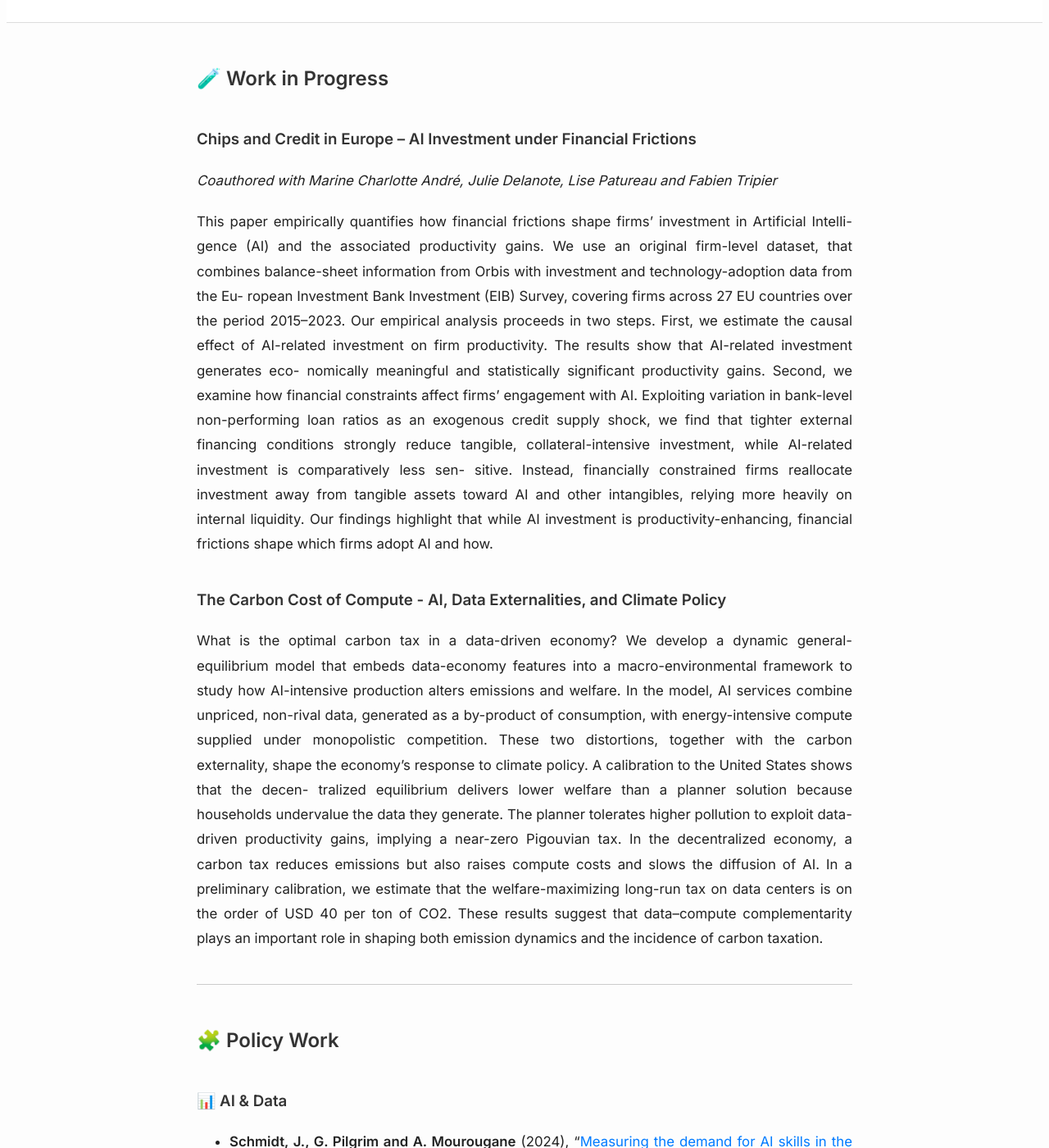
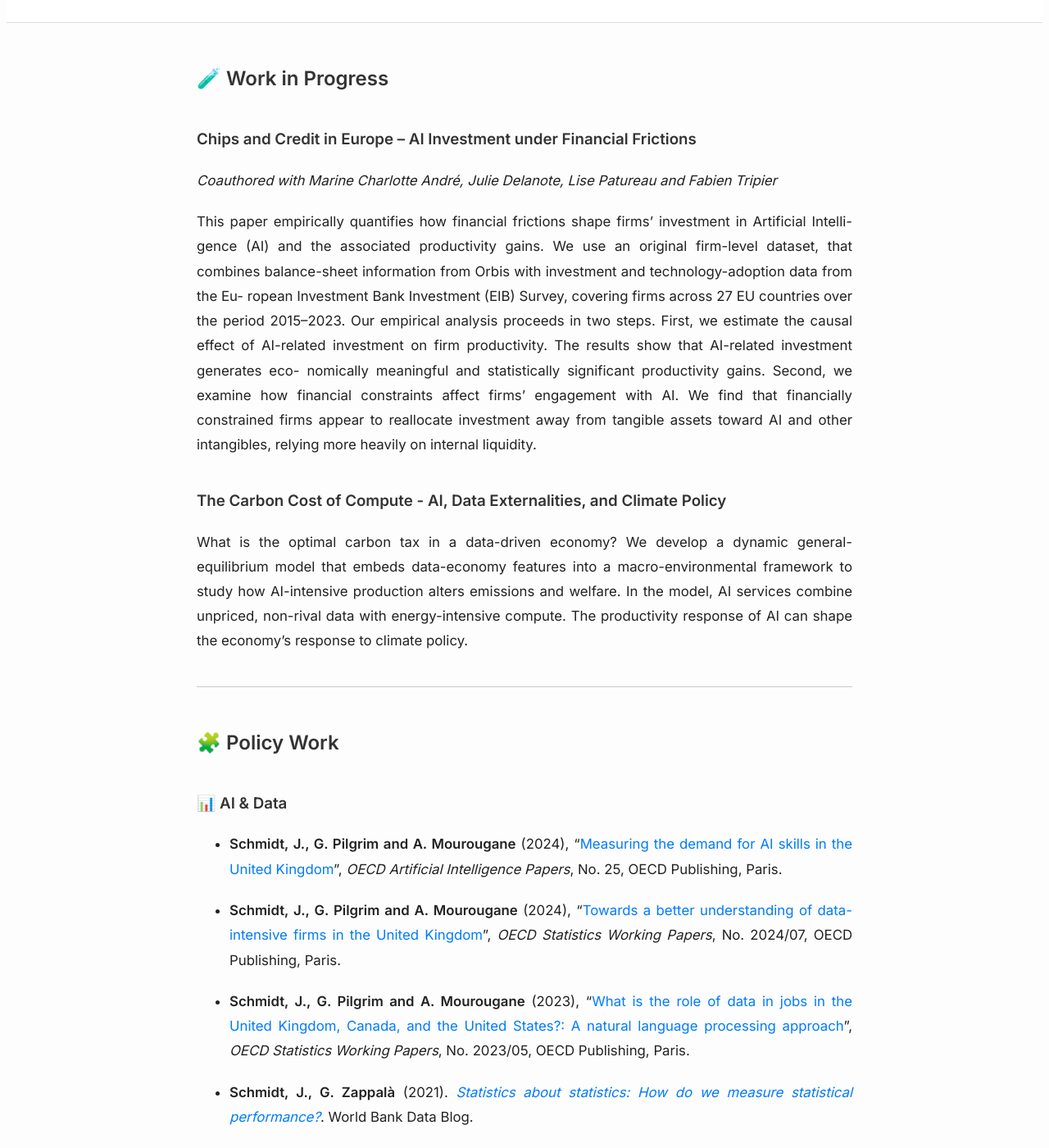
Before and after one commit to julia-m-schmidt/julia-m-schmidt.github.io, a Jekyll site: the page built from research.md, in a window 1280 px wide and 1400 px high, scrolled down 453 px. Shown: the whole window at 82% size. Built offline with Jekyll 4.4.1, drawn with Linux system fonts in a browser that asks for light colours.

Commit message:
Update research.md

```diff
--- a/research.md
+++ b/research.md
@@ -17,18 +17,13 @@ ropean Investment Bank Investment (EIB) Survey, covering firms across 27 EU coun
 period 2015–2023. Our empirical analysis proceeds in two steps. First, we estimate the causal effect of
 AI-related investment on firm productivity. The results show that AI-related investment generates eco-
 nomically meaningful and statistically significant productivity gains. Second, we examine how financial
-constraints affect firms’ engagement with AI. Exploiting variation in bank-level non-performing loan
-ratios as an exogenous credit supply shock, we find that tighter external financing conditions strongly
-reduce tangible, collateral-intensive investment, while AI-related investment is comparatively less sen-
-sitive. Instead, financially constrained firms reallocate investment away from tangible assets toward
-AI and other intangibles, relying more heavily on internal liquidity. Our findings highlight that while
-AI investment is productivity-enhancing, financial frictions shape which firms adopt AI and how.
-
+constraints affect firms’ engagement with AI. We find that financially constrained firms appear to reallocate investment away from tangible assets toward
+AI and other intangibles, relying more heavily on internal liquidity.
 
 
 ### **The Carbon Cost of Compute - AI, Data Externalities, and Climate Policy**
 
-What is the optimal carbon tax in a data-driven economy? We develop a dynamic general- equilibrium model that embeds data-economy features into a macro-environmental framework to study how AI-intensive production alters emissions and welfare. In the model, AI services combine unpriced, non-rival data, generated as a by-product of consumption, with energy-intensive compute supplied under monopolistic competition. These two distortions, together with the carbon externality, shape the economy’s response to climate policy. A calibration to the United States shows that the decen- tralized equilibrium delivers lower welfare than a planner solution because households undervalue the data they generate. The planner tolerates higher pollution to exploit data-driven productivity gains, implying a near-zero Pigouvian tax. In the decentralized economy, a carbon tax reduces emissions but also raises compute costs and slows the diffusion of AI. In a preliminary calibration, we estimate that the welfare-maximizing long-run tax on data centers is on the order of USD 40 per ton of CO2. These results suggest that data–compute complementarity plays an important role in shaping both emission dynamics and the incidence of carbon taxation.
+What is the optimal carbon tax in a data-driven economy? We develop a dynamic general- equilibrium model that embeds data-economy features into a macro-environmental framework to study how AI-intensive production alters emissions and welfare. In the model, AI services combine unpriced, non-rival data with energy-intensive compute. The productivity response of AI can shape the economy’s response to climate policy.
 
 ---
 
```
